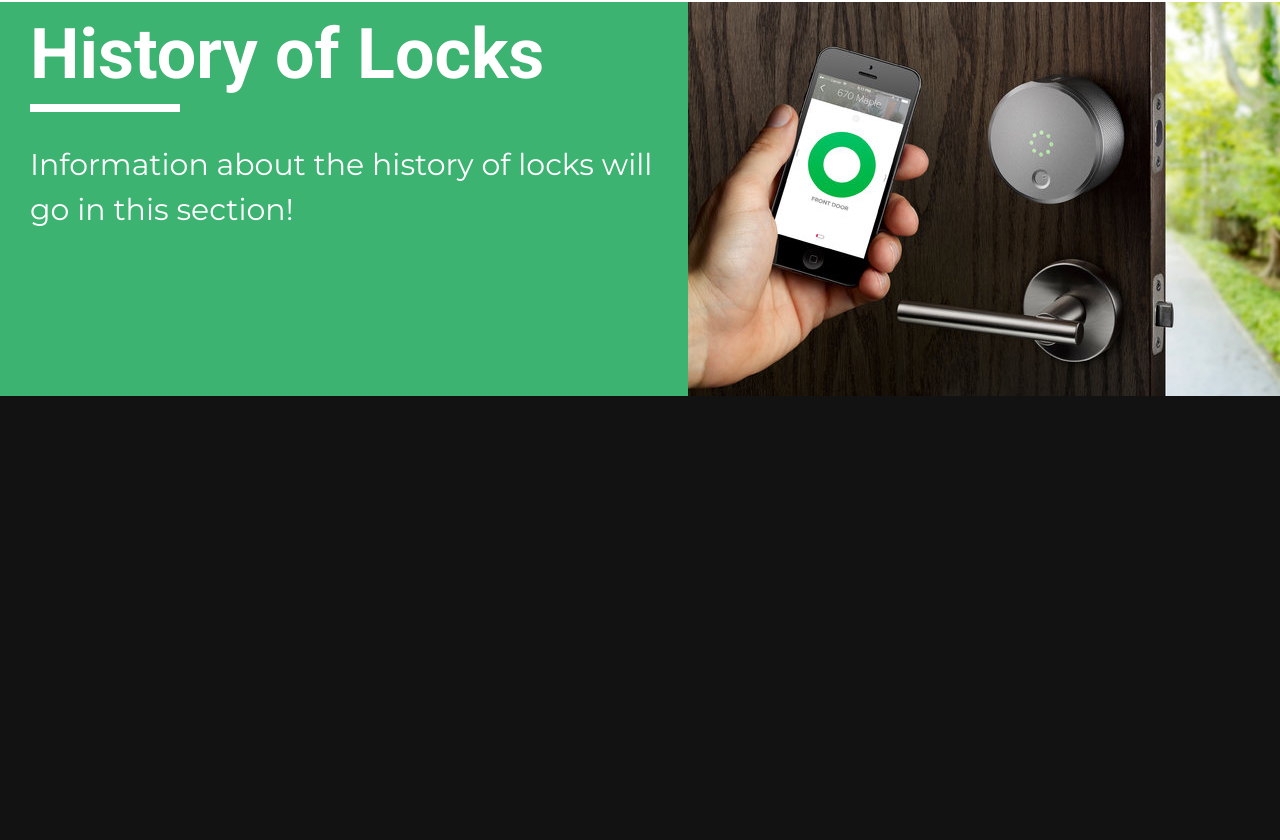
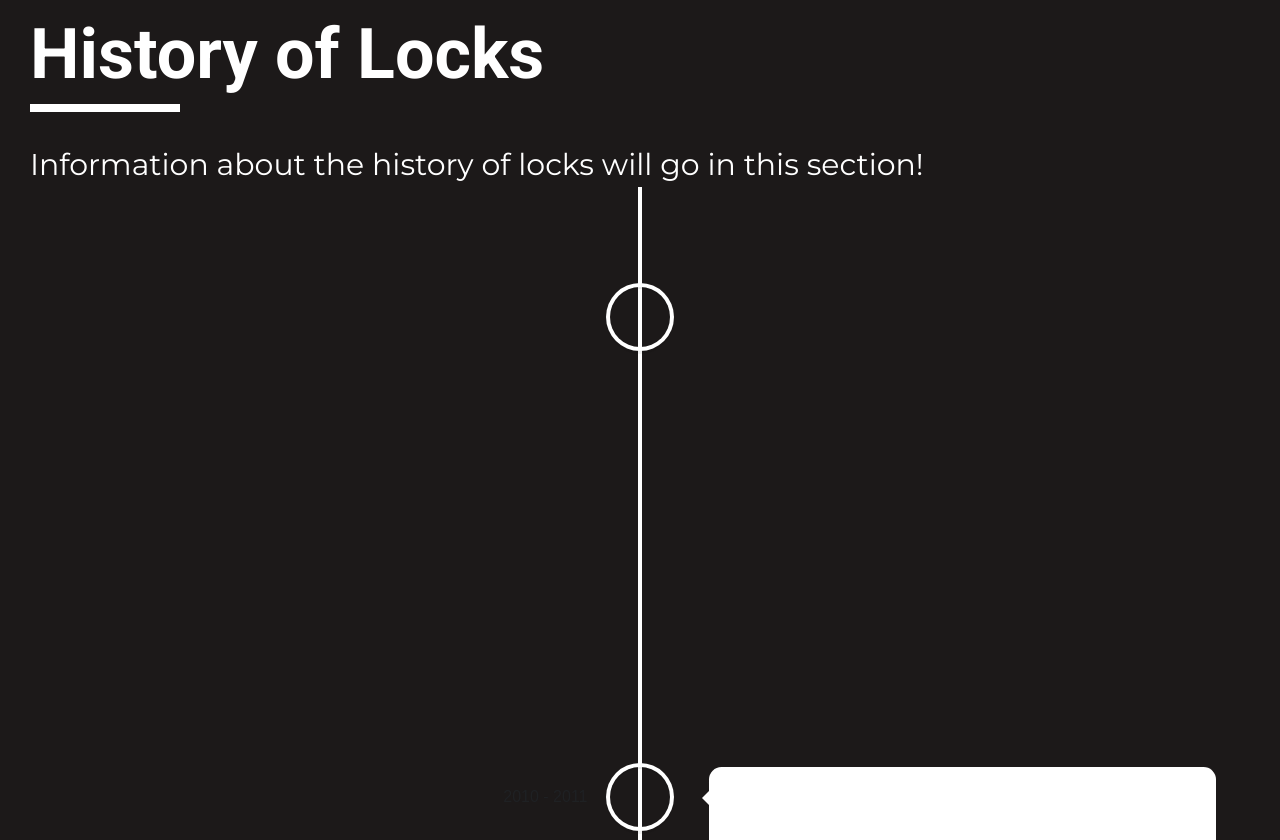
Before and after one commit to Software5E/sw_project, a React (Create React App) app in the folder client/: page /About in a window 1280 px wide. Shown: the part 1054-1894 px from the top of the page. Before the commit the page ends 1538 px from the top, so only its background shows below. Built offline with nearby package versions, Linux system fonts and the light colour scheme.

Commit message:
added timeline component to History of Locks for about us page

```diff
--- a/client/src/components/AboutUs/AboutUs.css
+++ b/client/src/components/AboutUs/AboutUs.css
@@ -2,6 +2,7 @@
     background-color: #fff;
     text-align: center;
     font-size: 50px;
+    background-color: #1C1919;
 }
 .title {
     text-align: center;
@@ -9,6 +10,7 @@
     margin: 0px 200px 300px;
     font-size: 80px;
     font-family: 'Roboto', sans-serif;
+    color: #fff;
     /*color: #fff;*/
 
     @media (max-width: 767px) {
@@ -47,7 +49,7 @@
     display: flex;
     flex-direction: row;
     flex-wrap: wrap;
-    background-color: #3CB371;
+    /*background-color: #3CB371;*/
     color: #fff;
     font-family: 'Montserrat', sans-serif;
     font-size: 30px;
--- a/client/src/components/AboutUs/AboutUs.js
+++ b/client/src/components/AboutUs/AboutUs.js
@@ -1,5 +1,6 @@
 import React from 'react'
 import './AboutUs.css'
+import Timeline from '../Timeline/Timeline'
 
 class AboutUs extends React.Component {
 
@@ -12,27 +13,6 @@ class AboutUs extends React.Component {
                 <div class="accent">Facial Recognition Technology</div>
                 to Make Your Life More Secure.
             </div>
-            {/*<div class="About-Row">
-               <div class="About-Container">
-                   <div class="About-Blurb">
-                       <div class="Block-Title">
-                           Our Mission
-                       </div>
-                       blah blah blah blah blah blah blah blah
-                       blah blah blah blah blah blah blah blah
-                   </div>
-               </div>
-               <div class="About-Container">
-               <div class="About-Blurb">
-                       <div class="Block-Title">
-                           Our Product
-                       </div>
-                       blah blah blah blah blah blah blah blah
-                       blah blah blah blah blah blah blah blah
-                   </div>
-               </div>
-            </div>
-            */}
             <span></span>
             <div class="History-of-Locks">
                 <div class="About-Container">
@@ -44,7 +24,10 @@ class AboutUs extends React.Component {
                     Information about the history of locks will go in this section!
                     </p>
                 </div>
-                <img src='../../august-lock-photo.jpg'></img>
+                {/*<img src='../../august-lock-photo.jpg'></img>*/}
+            </div>
+            <div>
+                <Timeline/>
             </div>
 
 
--- /dev/null
+++ b/client/src/components/Timeline/Timeline.js
@@ -0,0 +1,107 @@
+import React from 'react'
+import './Timeline.css'
+import { VerticalTimeline, VerticalTimelineElement }  from 'react-vertical-timeline-component';
+import 'react-vertical-timeline-component/style.min.css';
+
+class Timeline extends React.Component {
+
+    render() {
+        return (
+        <VerticalTimeline>
+  <VerticalTimelineElement
+    className="vertical-timeline-element--work"
+    contentStyle={{ background: 'rgb(33, 150, 243)', color: '#fff' }}
+    contentArrowStyle={{ borderRight: '7px solid  rgb(33, 150, 243)' }}
+    date="2011 - present"
+    /*iconStyle={{ background: 'rgb(33, 150, 243)', color: '#fff' }}
+    icon={<WorkIcon />}*/
+  >
+    <h3 className="vertical-timeline-element-title">Creative Director</h3>
+    <h4 className="vertical-timeline-element-subtitle">Miami, FL</h4>
+    <p>
+      Creative Direction, User Experience, Visual Design, Project Management, Team Leading
+    </p>
+  </VerticalTimelineElement>
+  <VerticalTimelineElement
+    className="vertical-timeline-element--work"
+    date="2010 - 2011"
+    /*iconStyle={{ background: 'rgb(33, 150, 243)', color: '#fff' }}
+    icon={<WorkIcon />}*/
+  >
+    <h3 className="vertical-timeline-element-title">Art Director</h3>
+    <h4 className="vertical-timeline-element-subtitle">San Francisco, CA</h4>
+    <p>
+      Creative Direction, User Experience, Visual Design, SEO, Online Marketing
+    </p>
+  </VerticalTimelineElement>
+  <VerticalTimelineElement
+    className="vertical-timeline-element--work"
+    date="2008 - 2010"
+    /*iconStyle={{ background: 'rgb(33, 150, 243)', color: '#fff' }}
+    icon={<WorkIcon />}*/
+  >
+    <h3 className="vertical-timeline-element-title">Web Designer</h3>
+    <h4 className="vertical-timeline-element-subtitle">Los Angeles, CA</h4>
+    <p>
+      User Experience, Visual Design
+    </p>
+  </VerticalTimelineElement>
+  <VerticalTimelineElement
+    className="vertical-timeline-element--work"
+    date="2006 - 2008"
+    /*iconStyle={{ background: 'rgb(33, 150, 243)', color: '#fff' }}
+    icon={<WorkIcon />}*/
+  >
+    <h3 className="vertical-timeline-element-title">Web Designer</h3>
+    <h4 className="vertical-timeline-element-subtitle">San Francisco, CA</h4>
+    <p>
+      User Experience, Visual Design
+    </p>
+  </VerticalTimelineElement>
+  <VerticalTimelineElement
+    className="vertical-timeline-element--education"
+    date="April 2013"
+    /*iconStyle={{ background: 'rgb(233, 30, 99)', color: '#fff' }}
+    icon={<SchoolIcon />}*/
+  >
+    <h3 className="vertical-timeline-element-title">Content Marketing for Web, Mobile and Social Media</h3>
+    <h4 className="vertical-timeline-element-subtitle">Online Course</h4>
+    <p>
+      Strategy, Social Media
+    </p>
+  </VerticalTimelineElement>
+  <VerticalTimelineElement
+    className="vertical-timeline-element--education"
+    date="November 2012"
+    /*iconStyle={{ background: 'rgb(233, 30, 99)', color: '#fff' }}
+    icon={<SchoolIcon />}*/
+  >
+    <h3 className="vertical-timeline-element-title">Agile Development Scrum Master</h3>
+    <h4 className="vertical-timeline-element-subtitle">Certification</h4>
+    <p>
+      Creative Direction, User Experience, Visual Design
+    </p>
+  </VerticalTimelineElement>
+  <VerticalTimelineElement
+    className="vertical-timeline-element--education"
+    date="2002 - 2006"
+    /*iconStyle={{ background: 'rgb(233, 30, 99)', color: '#fff' }}
+    icon={<SchoolIcon />}*/
+  >
+    <h3 className="vertical-timeline-element-title">Bachelor of Science in Interactive Digital Media Visual Imaging</h3>
+    <h4 className="vertical-timeline-element-subtitle">Bachelor Degree</h4>
+    <p>
+      Creative Direction, Visual Design
+    </p>
+  </VerticalTimelineElement>
+  <VerticalTimelineElement
+    /*iconStyle={{ background: 'rgb(16, 204, 82)', color: '#fff' }}
+    icon={<StarIcon />}*/
+  />
+</VerticalTimeline>
+        )
+    }
+
+}
+
+export default Timeline;
--- a/package.json
+++ b/package.json
@@ -44,6 +44,8 @@
     "react-reveal": "^1.2.2",
     "react-router-bootstrap": "^0.25.0",
     "react-router-dom": "^5.1.2",
+    "react-vertical-timeline": "^0.2.0",
+    "react-vertical-timeline-component": "^2.5.0",
     "should": "^13.2.3",
     "supertest": "^4.0.2",
     "test": "^0.6.0",
```
Also changed, not shown: client/src/components/Timeline/Timeline.css (added), 2 other files (tests, documents, lock files or other folders).
